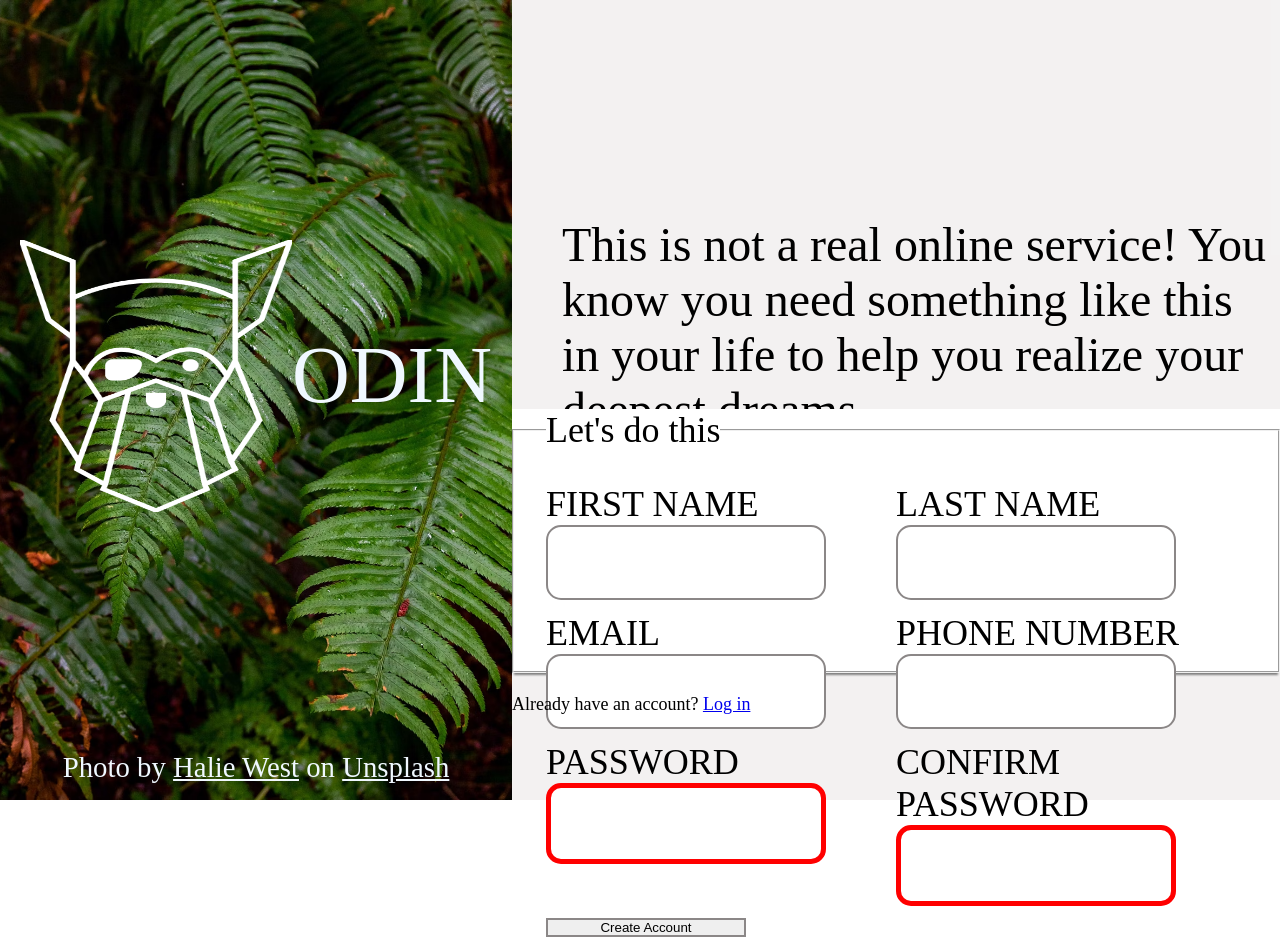
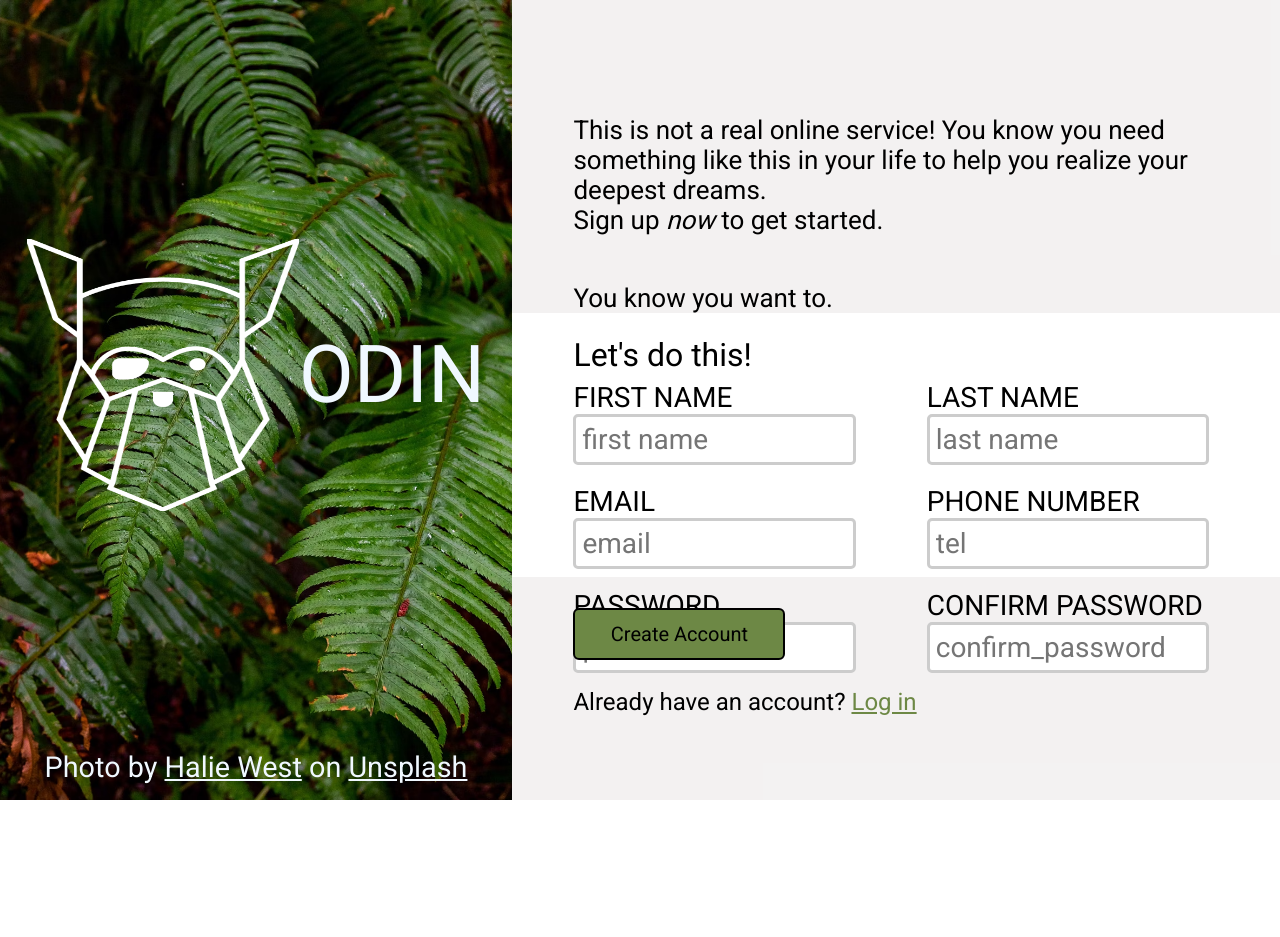
Before and after one commit to AlieDocAtaur/sign-up-form, a plain HTML site: page index.html in a window 1280 px wide. After the commit the page ends 800 px from the top, so only its background shows below. Drawn offline with Linux system fonts and the light colour scheme.

Commit message:
done with the sign-up-form2

```diff
--- a/index.html
+++ b/index.html
@@ -22,39 +22,39 @@
                 This is not a real online service! You know you need something like this in your life to help you realize your deepest dreams.
             </div>
             <span>Sign up <i>now</i> to get started.</span>
-            <div>You know you want to.</div>
+            <div class="want">You know you want to.</div>
         </div>
         <form action="#" method="post">
             <fieldset>
-                <legend>Let's do this</legend>
+                <legend>Let's do this!</legend>
                 <p>
                     <label for="first_name">FIRST NAME</label>
-                    <input type="text" id="first_name" name="first_name">
+                    <input type="text" placeholder="first name" id="first_name" name="first_name">
                 </p>
                 <p>
                     <label for="last_name">LAST NAME</label>
-                    <input type="text" id="last_name" name="last_name">
+                    <input type="text" placeholder="last name" id="last_name" name="last_name">
                 </p>
                 <p>
                     <label for="email">EMAIL</label>
-                    <input type="email" id="email" name="email">
+                    <input type="email" placeholder="email" id="email" name="email">
                 </p>
                 <p>
                     <label for="phone_number">PHONE NUMBER</label>
-                    <input type="tel" id="phone_number" name="phone_number">
+                    <input type="tel" placeholder="tel" id="phone_number" name="phone_number">
                 </p>
                 <p>
                     <label for="password">PASSWORD</label>
-                    <input type="password" id="password" name="password" required>
+                    <input type="password" id="password" placeholder="password" name="password" required>
                 </p>
                 <p>
                     <label for="confirm_password">CONFIRM PASSWORD</label>
-                    <input type="password" id="confirm_password" name="confirm_password" required>
+                    <input type="password" id="confirm password" placeholder="confirm_password" name="confirm_password" required>
                 </p>
-                <button type="submit">Create Account</button>
             </fieldset>
         </form>
         <div class="last-section">
+            <button type="submit">Create Account</button>
             <br>
             <span>Already have an account? <a href="#">Log in</a></span>
         </div>
--- a/style.css
+++ b/style.css
@@ -1,7 +1,11 @@
+@import url('https://fonts.googleapis.com/css2?family=Roboto&display=swap');
+
+
 *{
     box-sizing: border-box;
     margin: 0;
     padding: 0;
+    font-family: 'Roboto',Arial, Helvetica, sans-serif;
 }
 body{
     display: flex;
@@ -45,8 +49,6 @@ input, button{
     padding-bottom: 16px;
 }
 
-
-
 .container-2{
     height: 100vh;
     width: 60vw;
@@ -54,46 +56,76 @@ input, button{
     flex-direction: column;
     background-color: #eeececb4;
 }
+.text-container{
+    display: flex;
+    flex-direction: column;
+    height: 30%;
+    margin: 15% 0% 0% 8%;
+    font-size: 26px;
+}
+.want{
+    margin-top: 48px;
+}
 
-
-.text-container{
-    font-size: 48px;
-    margin-top: 145px;
-    margin-left: 50px;
+form{
+    background-color: #fff;
     height: 33%;
-}
-.text-container div{
-    margin-top: 72px;
-}
-form{
-    height: 33%;
-    font-size: 36px;
-    background-color: #fff;
-    box-shadow: 0 4px 2px -2px gray;
 }
 fieldset{
     display: flex;
     flex-direction: row;
     flex-wrap: wrap;
-    height: 100%;
-    padding: 32px;
+    border: none;
+    margin-left: 8%;
+    margin-top: 3%;
 }
-form p{
+fieldset legend{
+    font-size: 32px;
+    margin-bottom: 1%;
+}
+fieldset p{
+    width: 50%;
     display: flex;
     flex-direction: column;
-    width: 50%;
-    margin-bottom: 12px;
+    margin-bottom: 20px;
 }
-fieldset input{
-    font-size: 48px;
-    font-weight: lighter;
+p label{
+    font-size: 28px;
+}
+p input{
     width: 80%;
-    border-radius: 15px;
-    padding: 8px;
+    border: 3px solid #ccc;
+    -webkit-transition: 0.5s;
+    transition: 0.5s;
+    outline: none;
+    font-size: 28px;
+    border-radius: 5px;
+    padding: 6px;
 }
-input:focus{
-    border: 2px green solid;
+input:focus {
+    border: 3px solid #555;
+  }
+
+input[type=password]:focus {
+    border: 3px solid #ad3f3f;
+  }
+.last-section{
+    display: flex;
+    height: 33%;
+    flex-direction: column;
+    margin-left: 8%;
+    margin-top: 4%;
+    font-size: 24px;
 }
-input:invalid{
-    border: 5px red solid;
+
+.last-section button{
+    padding: 12px;
+    font-size: 20px;
+    background-color: rgb(109, 136, 69);
+    border-radius: 6px;
+    border: 2px solid black;
+    width: 30%;
 }
+.last-section a{
+    color: rgb(109, 136, 69);
+}
```
